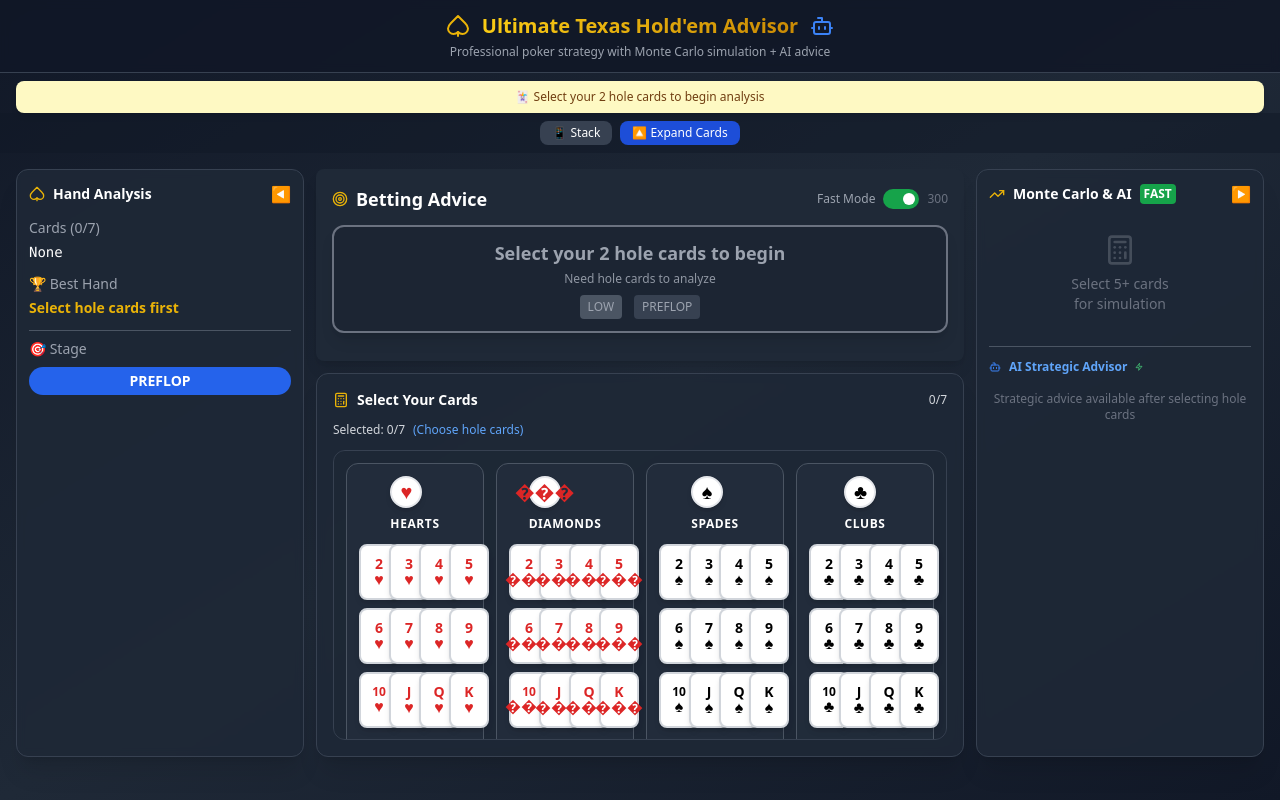
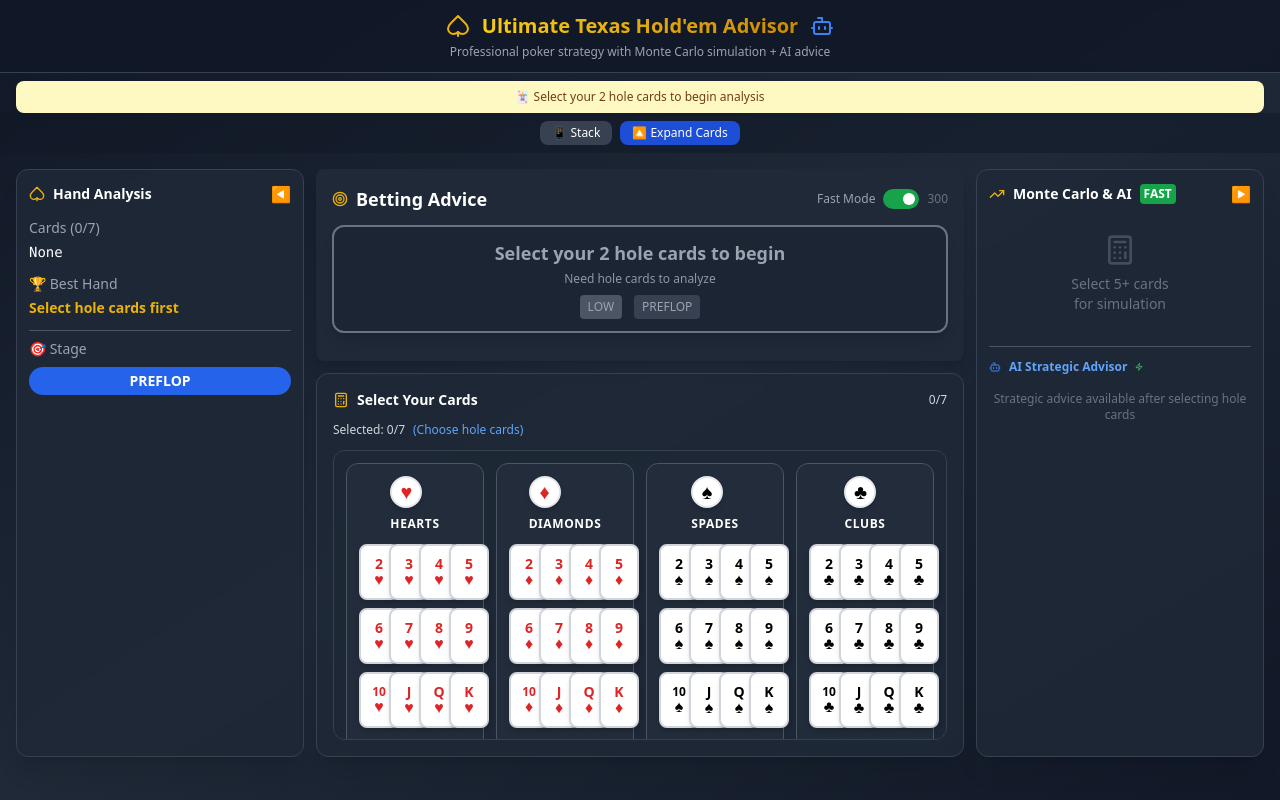
Before and after one commit to khulekanishibe/UltimateTexasHoldemPokerAdvisor, a React (Vite) app: page / in a window 1280 px wide. Built offline with nearby package versions, Linux system fonts and the light colour scheme.

Commit message:
Fix corrupted diamond symbol in CardPicker
cgen-4b0ca697ae6747fd838f4b1c2c519fe0

```diff
--- a/src/components/CardPicker.tsx
+++ b/src/components/CardPicker.tsx
@@ -17,7 +17,7 @@ const gridRanks = [
  * Convert suit letter to Unicode symbol
  */
 function getSuitSymbol(suit: string): string {
-  const symbols = { h: "♥", d: "���", s: "♠", c: "♣" };
+  const symbols = { h: "♥", d: "♦", s: "♠", c: "♣" };
   return symbols[suit as keyof typeof symbols] || suit;
 }
 
```
